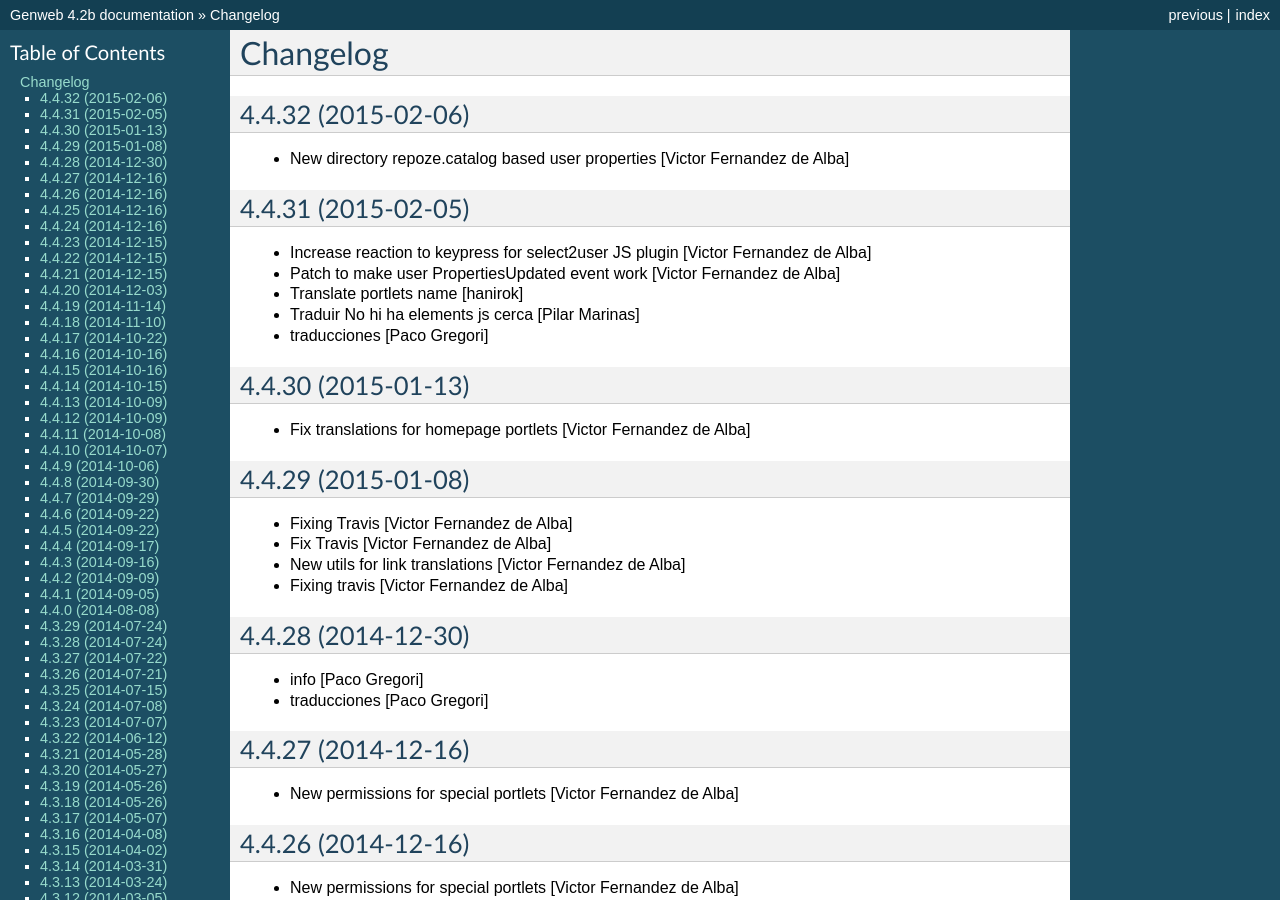
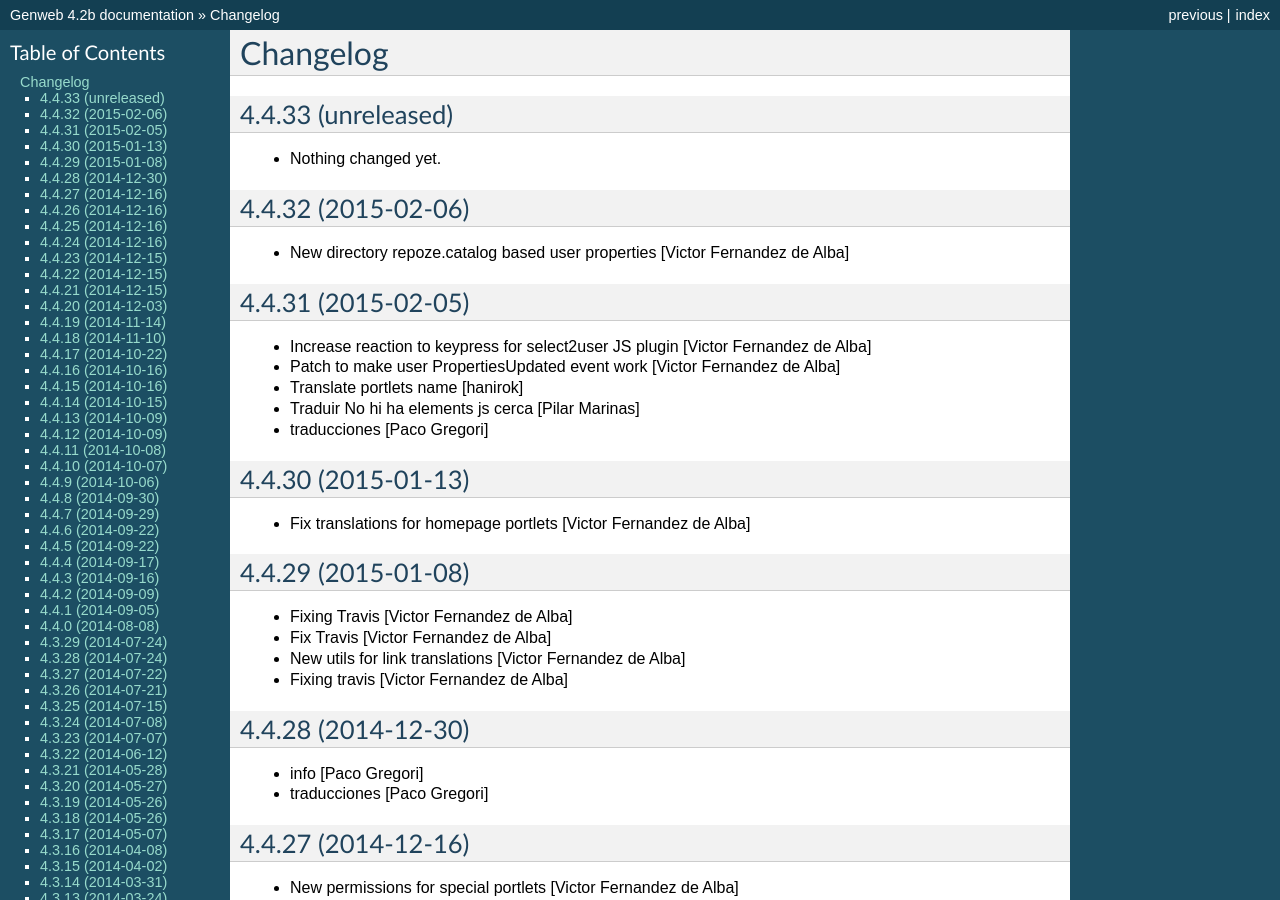
Before and after one commit to UPCnet/genweb.core, a Sphinx documentation site: the page built from docs/HISTORY.rst, in a window 1280 px wide and 900 px high. Built offline with Sphinx 7.4.7, drawn with Linux system fonts in a browser that asks for light colours.

Commit message:
Back to development: 4.4.33

```diff
--- a/docs/HISTORY.rst
+++ b/docs/HISTORY.rst
@@ -1,5 +1,11 @@
 Changelog
 =========
+
+4.4.33 (unreleased)
+-------------------
+
+- Nothing changed yet.
+
 
 4.4.32 (2015-02-06)
 -------------------
--- a/setup.py
+++ b/setup.py
@@ -1,7 +1,7 @@
 from setuptools import setup, find_packages
 import os
 
-version = '4.4.32'
+version = '4.4.33.dev0'
 
 README = open("README.rst").read()
 HISTORY = open(os.path.join("docs", "HISTORY.rst")).read()
```
